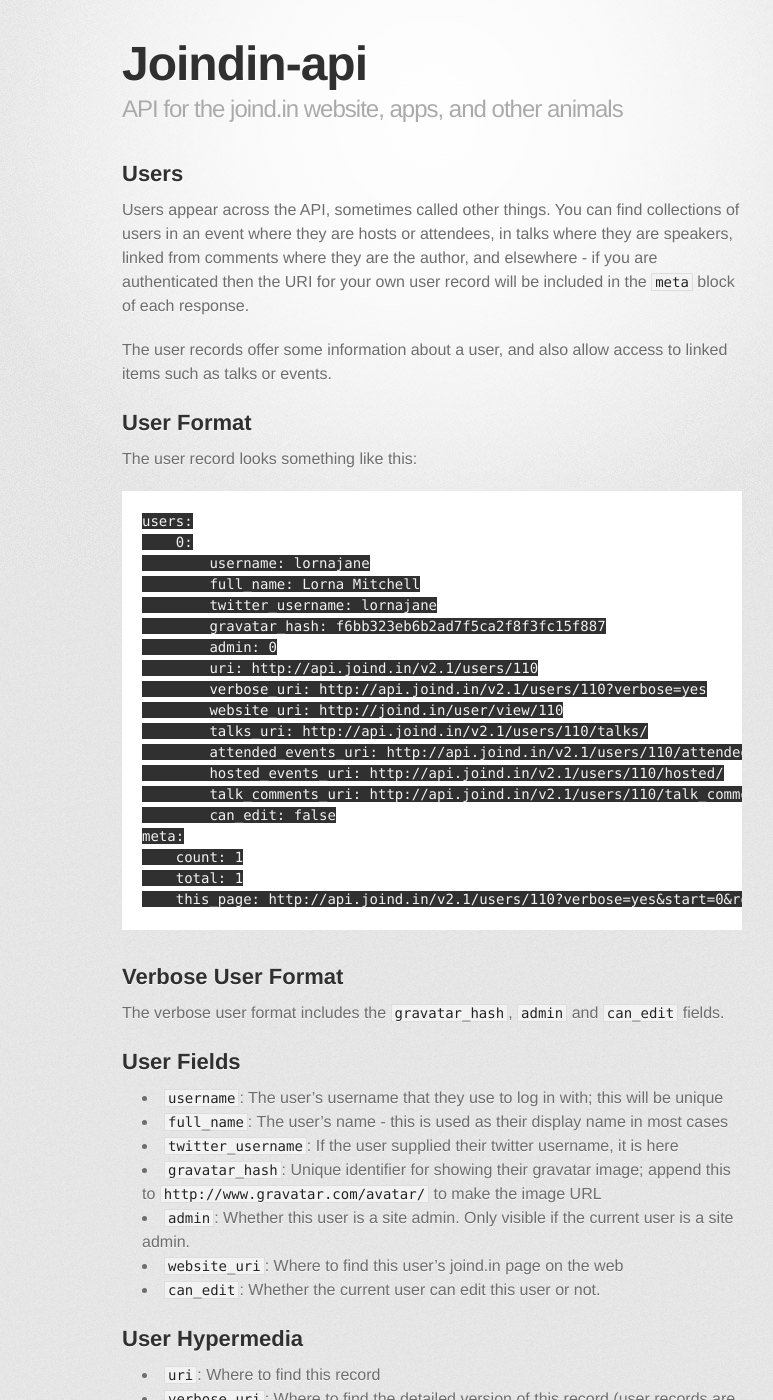
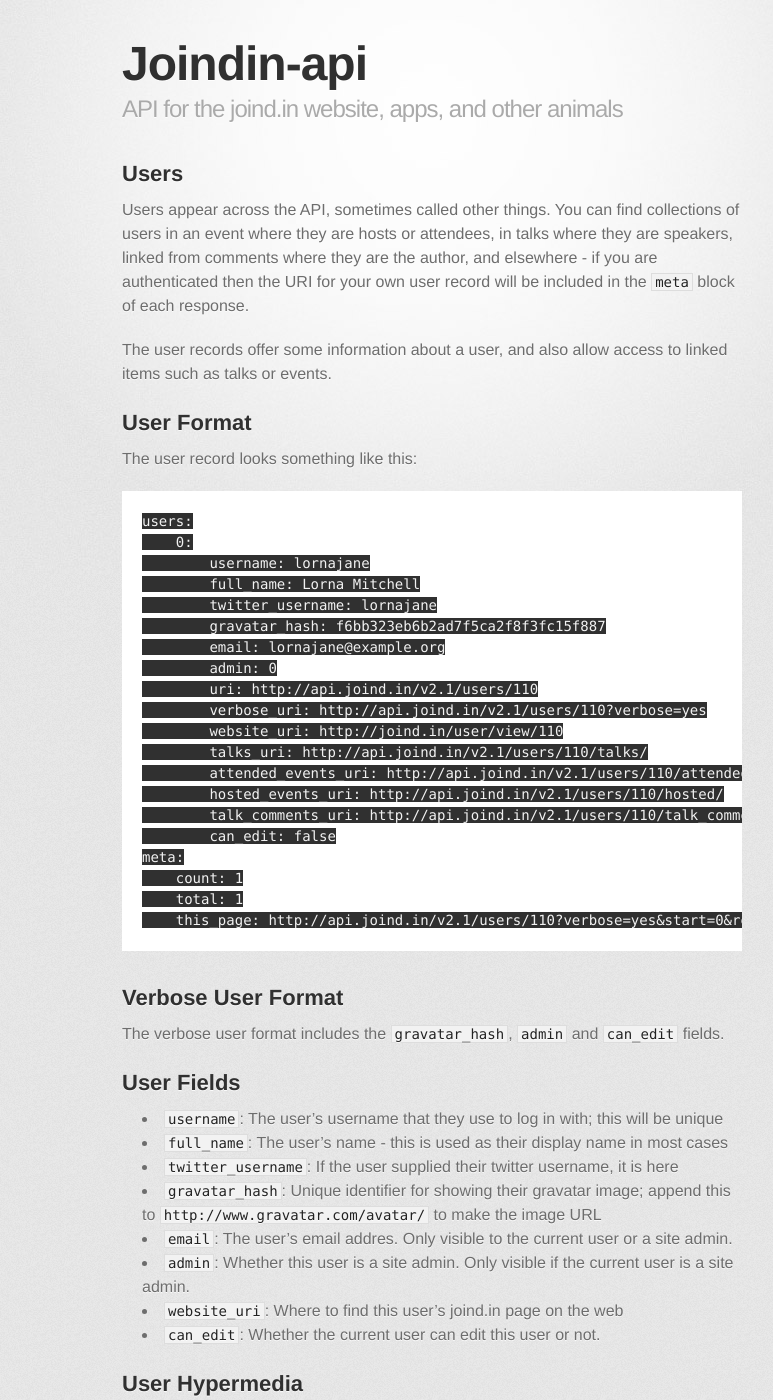
Before and after one commit to joindin/joindin-api, a Jekyll site: the page built from users.md, in a window 1280 px wide and 1400 px high. Shown: the whole window, without its empty margins (208-981 px from the left). Built offline with Jekyll 4.4.1, drawn with Linux system fonts in a browser that asks for light colours; some web fonts are replaced.

Commit message:
Add information on the email field

```diff
--- a/users.md
+++ b/users.md
@@ -20,6 +20,7 @@
         full_name: Lorna Mitchell
         twitter_username: lornajane
         gravatar_hash: f6bb323eb6b2ad7f5ca2f8f3fc15f887
+        email: lornajane@example.org
         admin: 0
         uri: http://api.joind.in/v2.1/users/110
         verbose_uri: http://api.joind.in/v2.1/users/110?verbose=yes
@@ -45,6 +46,7 @@
 *  ``full_name``: The user's name - this is used as their display name in most cases
 *  ``twitter_username``: If the user supplied their twitter username, it is here
 *  ``gravatar_hash``: Unique identifier for showing their gravatar image; append this to ``http://www.gravatar.com/avatar/`` to make the image URL
+*  ``email``: The user's email addres. Only visible to the current user or a site admin.
 *  ``admin``: Whether this user is a site admin. Only visible if the current user is a site admin.
 *  ``website_uri``: Where to find this user's joind.in page on the web
 *  ``can_edit``: Whether the current user can edit this user or not.
```
